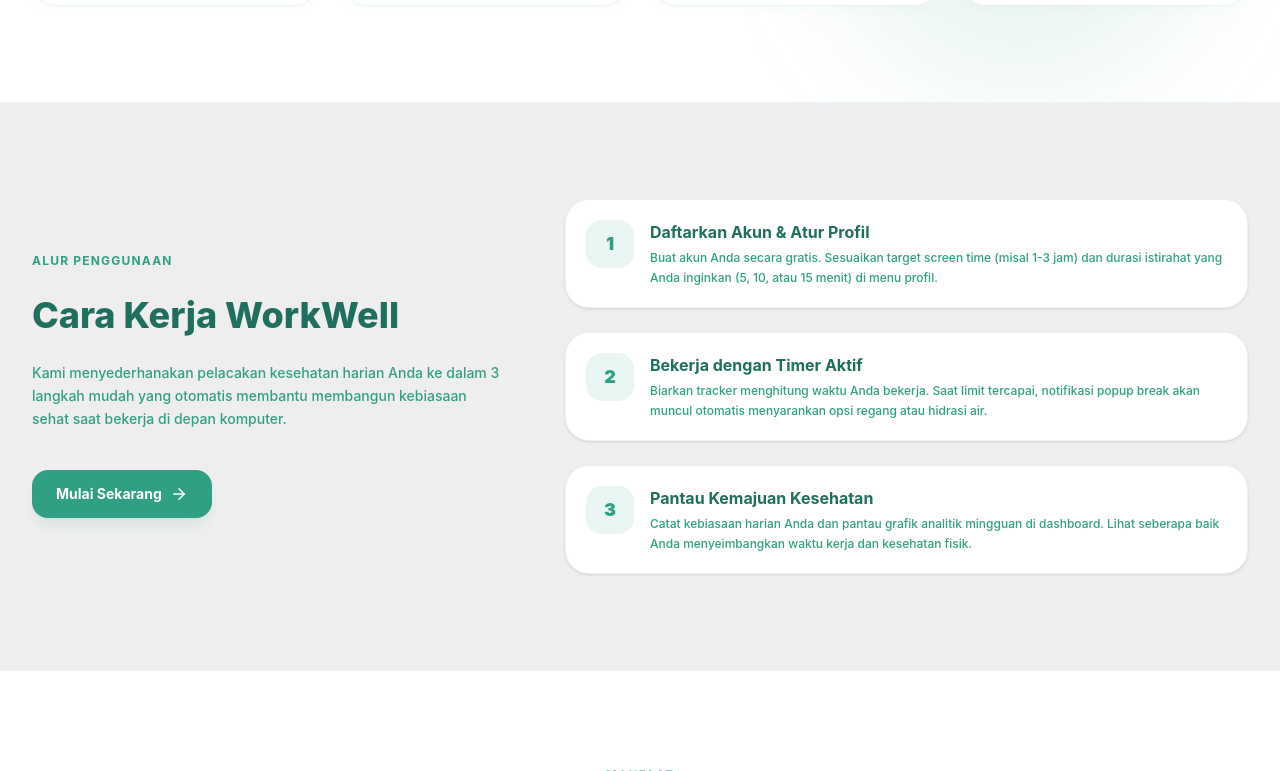
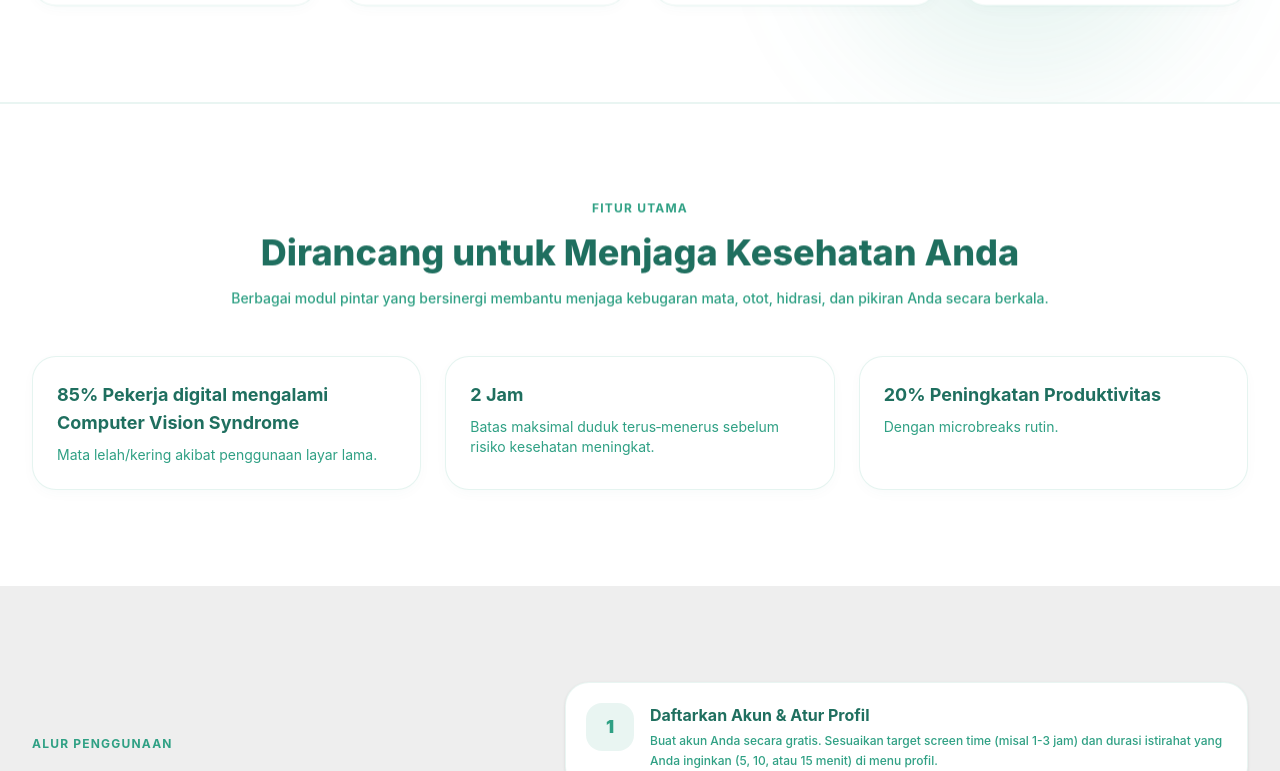
Before and after one commit to agstydva/workwell, a React (Vite) app: page / in a window 1280 px wide. Shown: the part 1389-2160 px from the top of the page. Built offline with nearby package versions, Linux system fonts and the light colour scheme.

Commit message:
Add health impact statistics section to landing page

```diff
--- a/src/pages/LandingPage.jsx
+++ b/src/pages/LandingPage.jsx
@@ -601,7 +601,37 @@
             </div>
           </div>
         </div>
-      </section>      {/* Cara kerja aplikasi */}
+       </section>
+
+       {/* Statistik / Social Proof Dampak Kesehatan */}
+       <section id="statistik" className="py-24 bg-white border-t border-brand-secondary/10">
+         <div className="max-w-7xl mx-auto px-4 sm:px-6 lg:px-8">
+           <div className="text-center mb-12 space-y-4 scroll-reveal reveal-up">
+             <h2 className="text-xs font-bold text-brand-secondary uppercase tracking-widest">Fitur Utama</h2>
+             <h3 className="text-3xl sm:text-4xl font-extrabold text-brand-dark">Dirancang untuk Menjaga Kesehatan Anda</h3>
+             <p className="text-brand-secondary text-sm font-medium">Berbagai modul pintar yang bersinergi membantu menjaga kebugaran mata, otot, hidrasi, dan pikiran Anda secara berkala.</p>
+           </div>
+           <div className="grid grid-cols-1 md:grid-cols-3 gap-6">
+             {/* Card 1 */}
+             <div className="glass-card-light rounded-3xl p-6 border border-brand-secondary/10 hover:shadow-2xl hover:border-brand-primary/30 transition-all">
+               <h4 className="text-lg font-bold text-brand-dark mb-2">85% Pekerja digital mengalami Computer Vision Syndrome</h4>
+               <p className="text-brand-secondary text-sm">Mata lelah/kering akibat penggunaan layar lama.</p>
+             </div>
+             {/* Card 2 */}
+             <div className="glass-card-light rounded-3xl p-6 border border-brand-secondary/10 hover:shadow-2xl hover:border-brand-primary/30 transition-all">
+               <h4 className="text-lg font-bold text-brand-dark mb-2">2 Jam</h4>
+               <p className="text-brand-secondary text-sm">Batas maksimal duduk terus‑menerus sebelum risiko kesehatan meningkat.</p>
+             </div>
+             {/* Card 3 */}
+             <div className="glass-card-light rounded-3xl p-6 border border-brand-secondary/10 hover:shadow-2xl hover:border-brand-primary/30 transition-all">
+               <h4 className="text-lg font-bold text-brand-dark mb-2">20% Peningkatan Produktivitas</h4>
+               <p className="text-brand-secondary text-sm">Dengan microbreaks rutin.</p>
+             </div>
+           </div>
+         </div>
+       </section>
+
+       {/* Cara kerja aplikasi */}
       <section id="carakerja" className="py-24 max-w-7xl mx-auto px-4 sm:px-6 lg:px-8">
         <div className="lg:grid lg:grid-cols-12 lg:gap-16 items-center">
 
```
